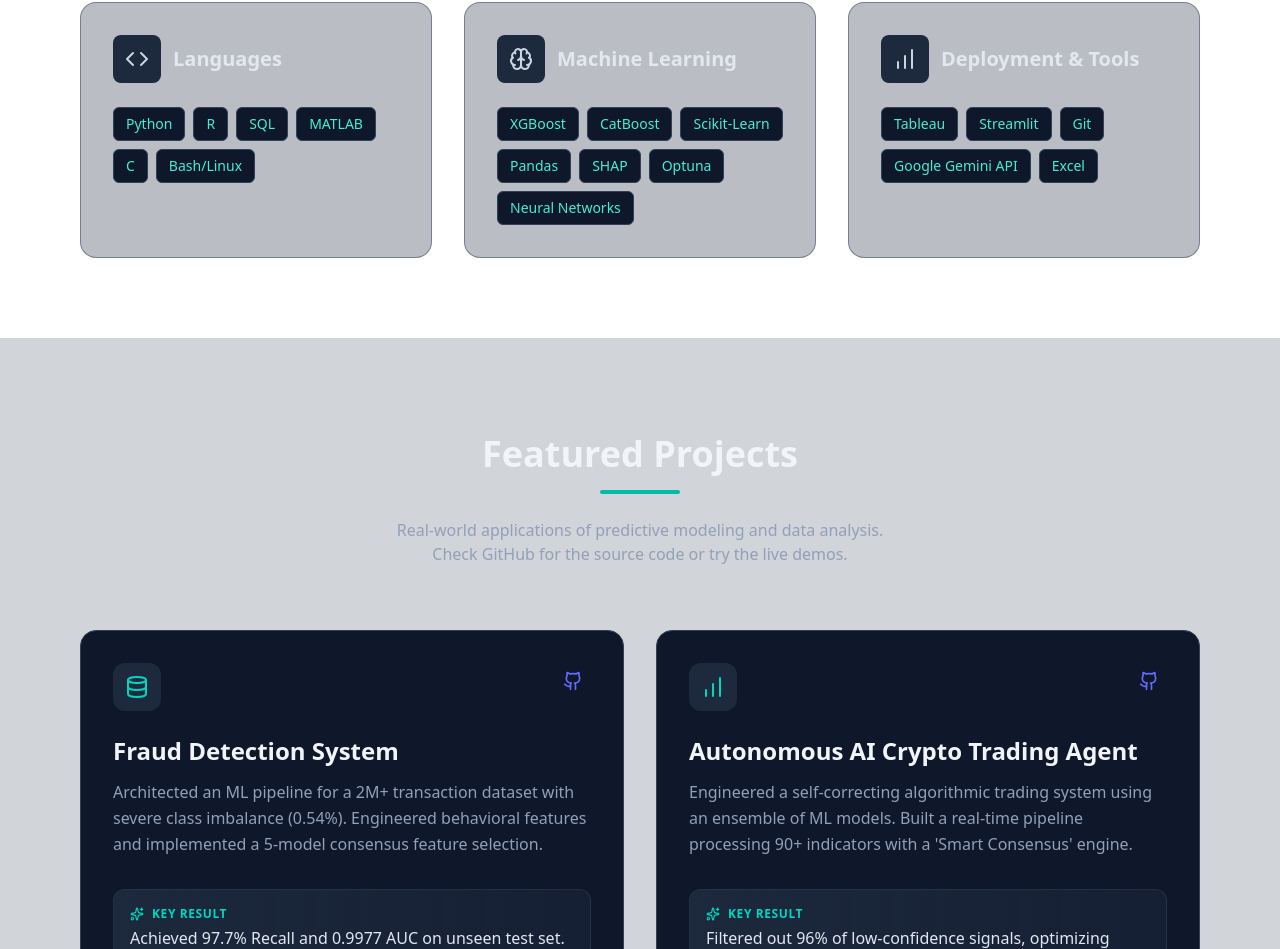
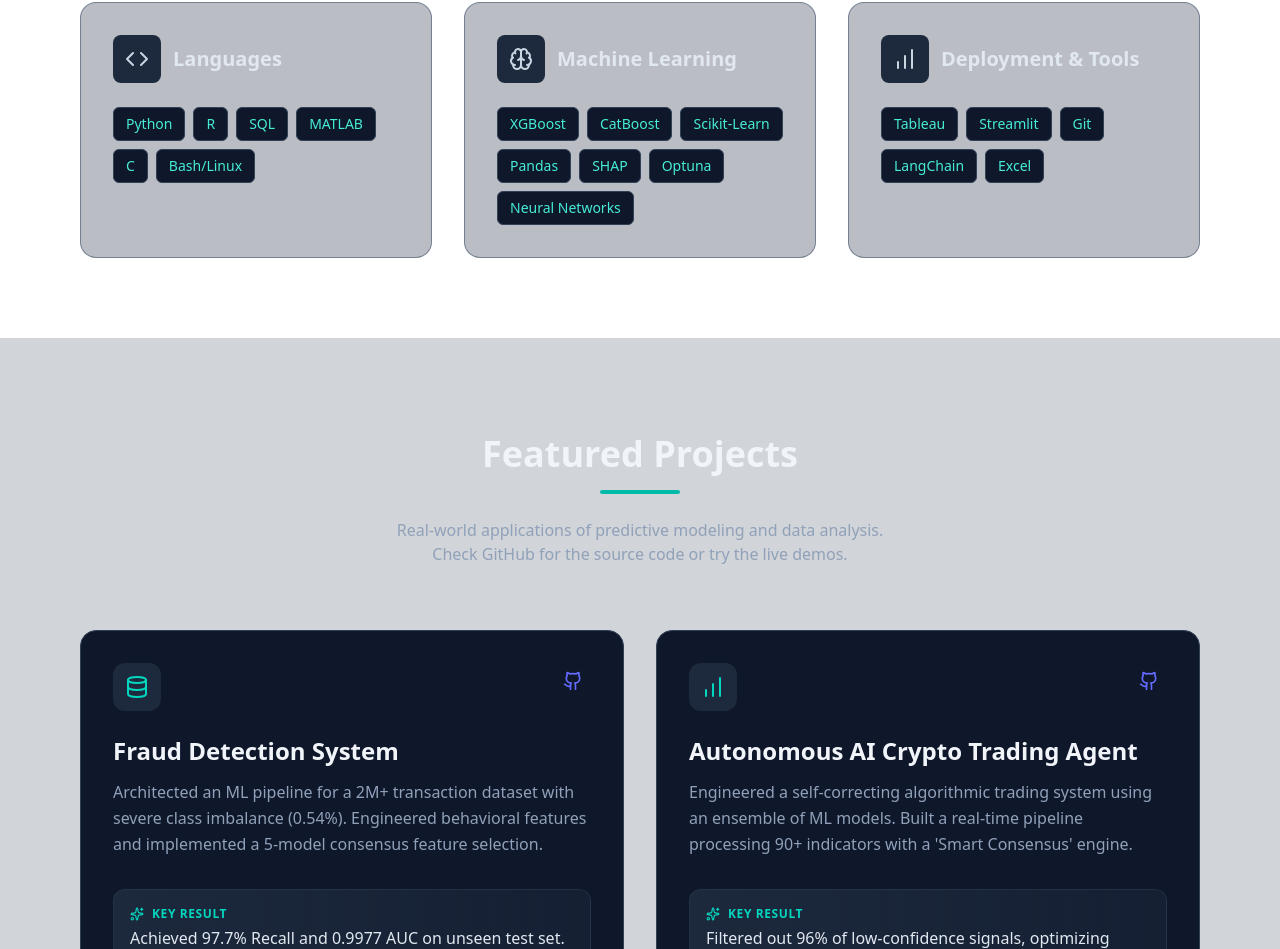
Before and after one commit to OfriRose/ofri-portfolio, a React (Vite) app: page / in a window 1280 px wide. Shown: the part 1046-1995 px from the top of the page. Built offline with nearby package versions, Linux system fonts and the light colour scheme.

Commit message:
added langchain to tools

```diff
--- a/src/App.jsx
+++ b/src/App.jsx
@@ -46,7 +46,7 @@ const Portfolio = () => {
   const skills = {
     languages: ["Python", "R", "SQL", "MATLAB", "C", "Bash/Linux"],
     ml: ["XGBoost", "CatBoost", "Scikit-Learn", "Pandas", "SHAP", "Optuna", "Neural Networks"],
-    tools: ["Tableau", "Streamlit", "Git", "Google Gemini API", "Excel"],
+    tools: ["Tableau", "Streamlit", "Git", "LangChain", "Excel"],
     domains: ["Predictive Modeling", "Algorithmic Trading", "Behavioral Analysis", "Fraud Detection"]
   };
 
```
